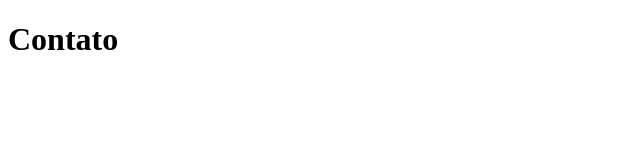
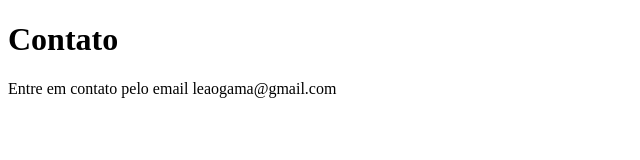
Before and after one commit to leaogama/AluraCursos-Git-GitHub-sistema-de-cadastro, a plain HTML site: page contato.html in a window 1280 px wide. Shown: the whole page, without its empty margins (0-640 px from the left). Drawn offline with Linux system fonts and the light colour scheme.

Commit message:
craida branch desenvolvimento e modificado contato.html

```diff
--- a/contato.html
+++ b/contato.html
@@ -8,5 +8,6 @@
 </head>
 <body>
     <h1>Contato</h1>
+    <p>Entre em contato pelo email leaogama@gmail.com</p>
 </body>
 </html>
```
